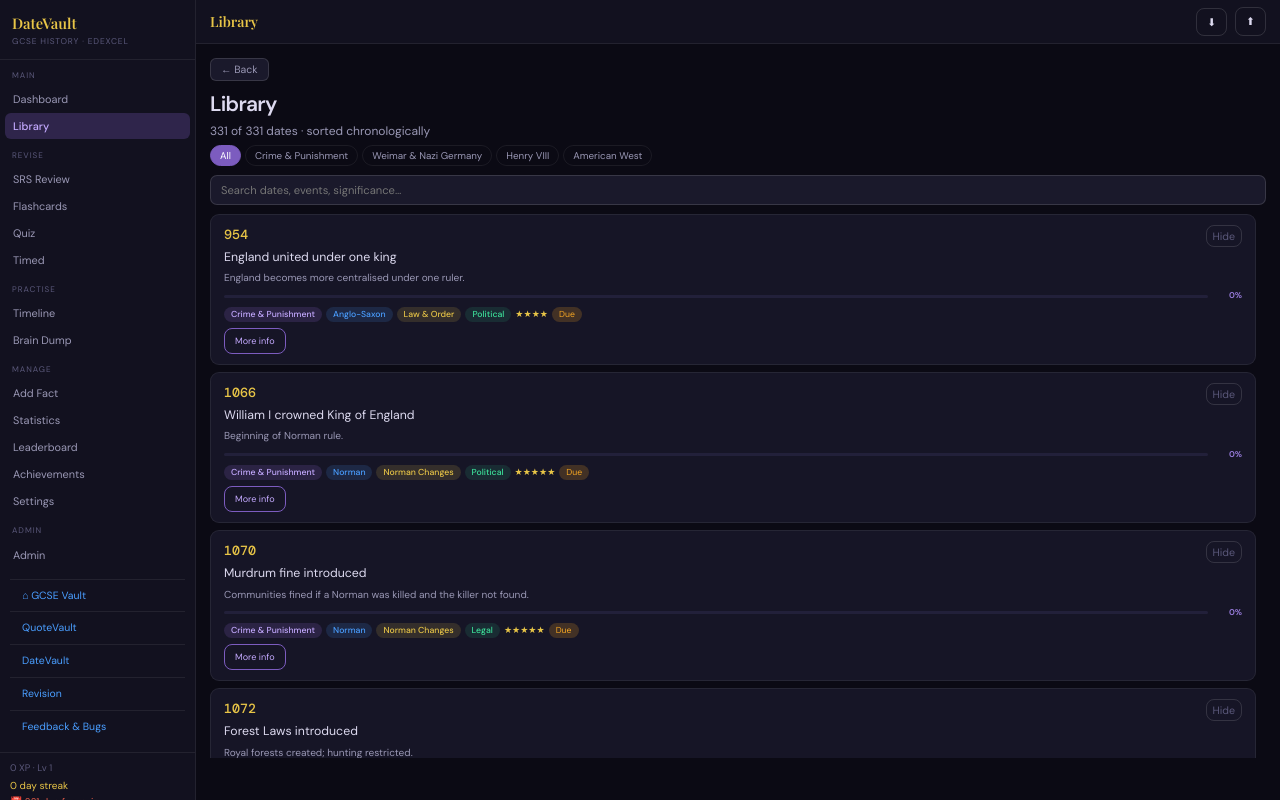
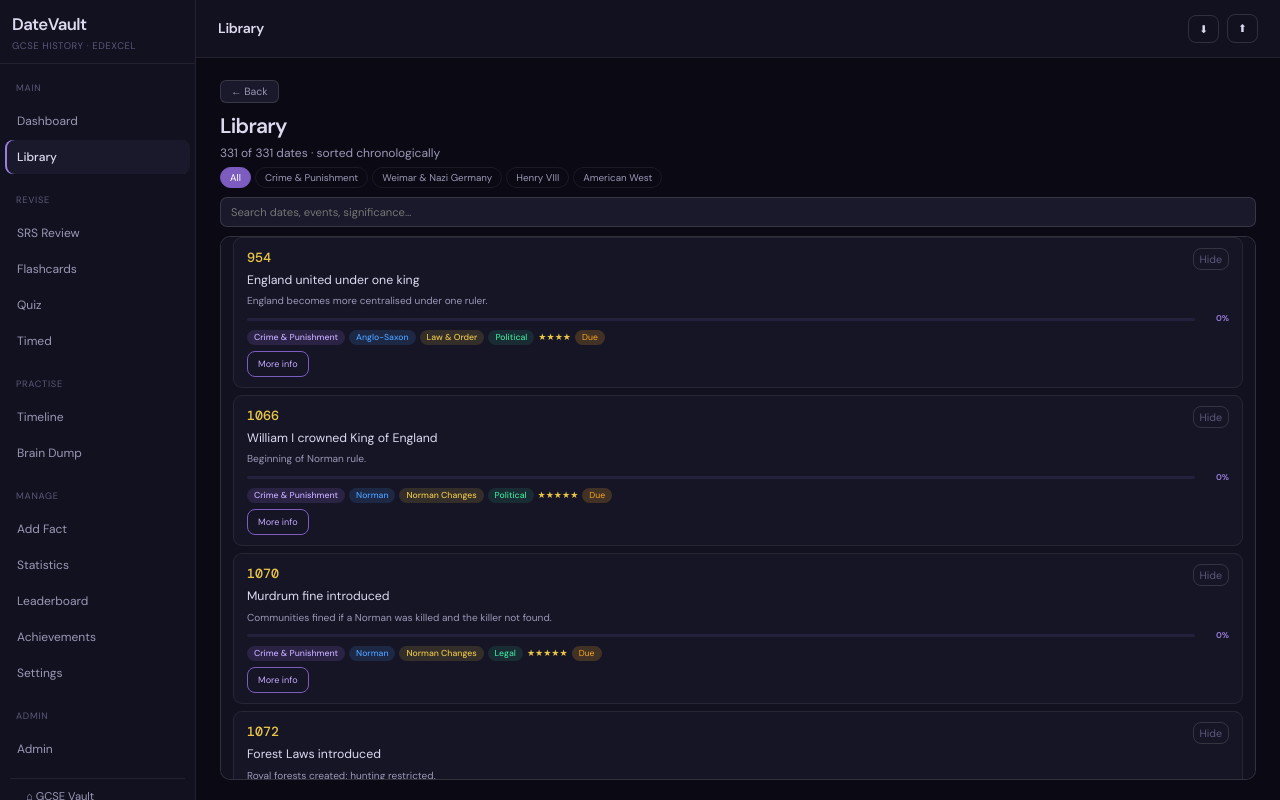
Before and after one commit to Blagos1195/GcseVault, a website: page dates/index.html in a window 1280 px wide. Both pictures are taken after a click on the button "Library". Drawn offline with nearby package versions, Linux system fonts and the light colour scheme; no server answers; a web font is replaced by a local one.

Commit message:
Improve DateVault hierarchy and contained library scrolling

```diff
--- a/dates/dates.css
+++ b/dates/dates.css
@@ -189,3 +189,20 @@ body{line-height:1.5}
 .library-results::-webkit-scrollbar{width:6px}
 .library-results::-webkit-scrollbar-thumb{background:var(--border2);border-radius:8px}
 @media(max-width:620px){.library-results{max-height:58vh}}
+
+.sb-logo-main{font-family:'DM Sans',sans-serif;font-size:1.2rem;letter-spacing:-.035em;color:var(--text)}
+.sb-logo-sub{font-size:.68rem;letter-spacing:.06em}
+.sb-sec{font-size:.66rem;letter-spacing:.08em;padding:18px 16px 6px}
+.ni{gap:10px;padding:9px 12px;margin:2px 5px;font-size:.86rem;border-radius:8px}
+.ni.active{background:var(--bg3);color:var(--text);box-shadow:inset 2px 0 var(--purple2)}
+.ni:focus-visible{outline:2px solid var(--purple2);outline-offset:2px}
+.ni-icon{display:none}
+.sb-link{padding:9px 16px;font-size:.8rem;color:var(--text2)}
+.sb-link:hover{color:var(--text)}
+#topbar{height:58px;min-height:58px;padding:0 22px}
+.tb-title{font-family:'DM Sans',sans-serif;font-size:1rem;font-weight:600;letter-spacing:-.02em;color:var(--text)}
+#page{padding:22px 24px 64px}
+.library-results{border:1px solid var(--border2);border-radius:10px;background:var(--bg2);padding:0 12px;max-height:min(68vh,640px);overflow-y:auto;overscroll-behavior:contain;scrollbar-width:thin;scrollbar-color:var(--border2) transparent}
+.library-results::-webkit-scrollbar{width:6px}
+.library-results::-webkit-scrollbar-thumb{background:var(--border2);border-radius:8px}
+@media(max-width:620px){#page{padding:16px 14px 90px}.library-results{max-height:58vh}}
```
